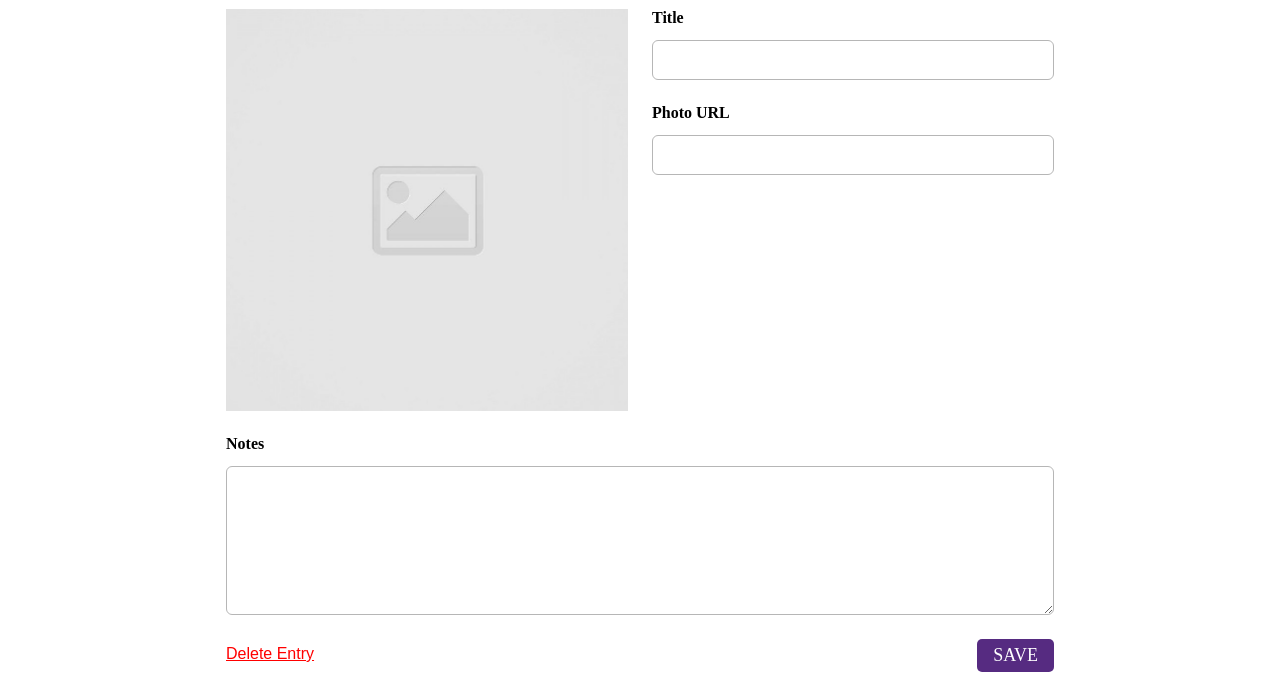
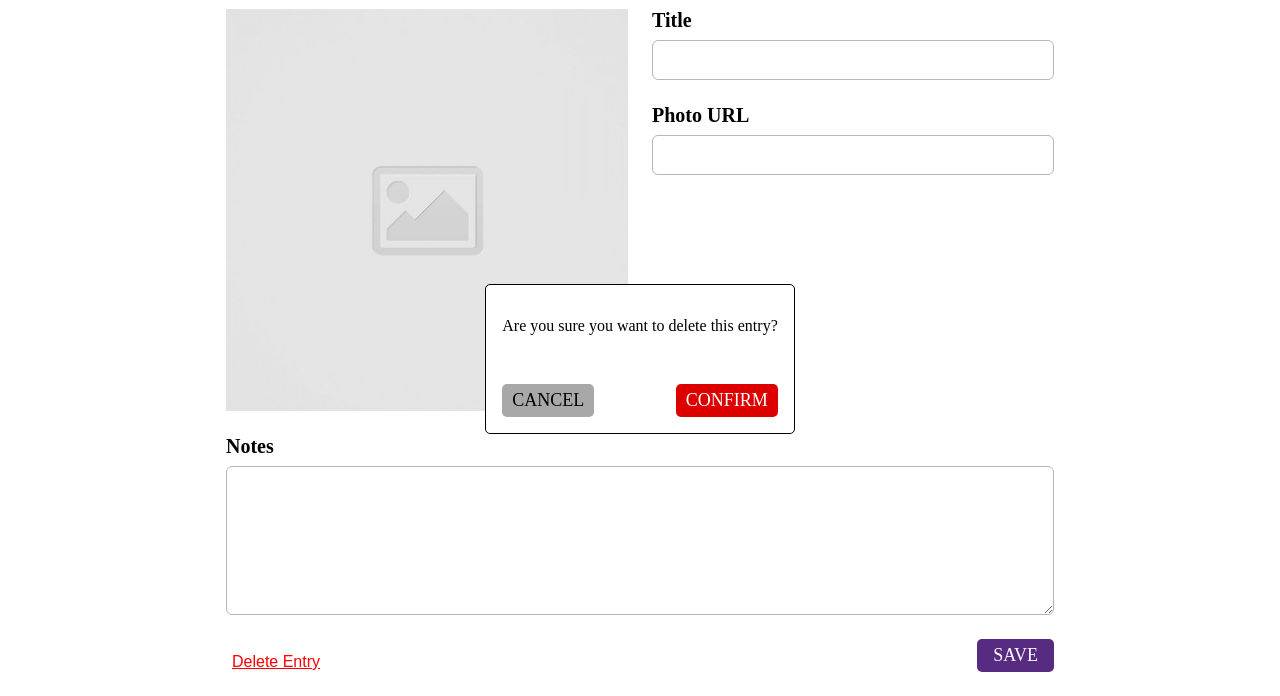
Before and after one commit to ajkim19/code-journal, a website: page index.html in a window 1280 px wide. Shown: the part 132-828 px from the top of the page. Drawn offline with Linux system fonts and the light colour scheme; a web font is replaced by a local one.

Commit message:
Show a confirmation modal when the user clicks Delete Entry #4

```diff
--- a/css/styles.css
+++ b/css/styles.css
@@ -58,6 +58,7 @@ textarea {
 }
 
 label {
+  font-size: 20px;
   height: 22px;
   margin-bottom: 9px;
 }
@@ -115,21 +116,68 @@ ul {
   justify-content: space-between;
 }
 
-.delete-entry {
+.delete-entry-btn {
   width: auto;
+  padding-top: 14px;
   font-family: sans-serif;
   font-size: 16px;
   color: red;
+  text-decoration: underline;
+  text-decoration-line: solid;
+  background-color: white;
+  border: 0;
   align-self: start;
 }
 
 .save-btn {
   width: auto;
+  height: 33px;
   padding: 6px 16px;
   margin-bottom: 24px;
   font-size: 18px;
   color: white;
   background-color: #562b81;
+  border-radius: 5px;
+  border: 0;
+}
+
+.delete-modal {
+  height: 150px;
+  margin-top: 275px;
+  flex-direction: column;
+  justify-content: space-between;
+  border-radius: 5px;
+  border-style: solid;
+  border-width: 1px;
+}
+
+.delete-modal-msg {
+  margin: 16px 0;
+}
+
+.delete-modal-buttons {
+  height: 50px;
+  justify-content: space-between;
+  align-items: end;
+}
+
+.delete-modal-cancel-btn {
+  width: auto;
+  height: 33px;
+  padding: 6px 10px;
+  font-size: 18px;
+  background-color: rgb(168, 168, 168);
+  border-radius: 5px;
+  border: 0;
+}
+
+.delete-modal-confirm-btn {
+  width: auto;
+  height: 33px;
+  padding: 6px 10px;
+  font-size: 18px;
+  color: white;
+  background-color: rgb(220, 0, 0);
   border-radius: 5px;
   border: 0;
 }
--- a/index.html
+++ b/index.html
@@ -52,10 +52,17 @@
             <label for="notes">Notes</label><br />
             <textarea name="notes" id="notes"></textarea><br />
             <div class="row delete-save">
-              <a href="" class="delete-entry">Delete Entry</a>
-              <button class="save-btn">SAVE</button>
+              <button type="button" class="delete-entry-btn">Delete Entry</button>
+              <button type="button" class="save-btn">SAVE</button>
             </div>
           </div>
+          <dialog class="row delete-modal">
+            <div class="delete-modal-msg">Are you sure you want to delete this entry?</div>
+            <div class="row delete-modal-buttons">
+              <button type="button" class="delete-modal-cancel-btn">CANCEL</button>
+              <button type="button" class="delete-modal-confirm-btn">CONFIRM</button>
+            </div>
+          </dialog>
         </form>
       </div>
       <div data-view="entries" class="entries-view">
--- a/js/main.js
+++ b/js/main.js
@@ -34,6 +34,18 @@ if (!$newBtn)
 const $codeJournalHeaderEntries = document.querySelector("#code-journal-header-entries");
 if (!$codeJournalHeaderEntries)
     throw new Error('$codeJournalHeaderEntries does not exist');
+const $deleteEntryBtn = document.querySelector(".delete-entry-btn");
+if (!$deleteEntryBtn)
+    throw new Error('$deleteEntryBtn does not exist');
+const $deleteModal = document.querySelector(".delete-modal");
+if (!$deleteModal)
+    throw new Error('$deleteModal does not exist');
+const $deleteModalCancelBtn = document.querySelector(".delete-modal-cancel-btn");
+if (!$deleteModalCancelBtn)
+    throw new Error('$deleteModalCancelBtn does not exist');
+const $deleteModalConfirmBtn = document.querySelector(".delete-entry-btn");
+if (!$deleteModalConfirmBtn)
+    throw new Error('$deleteModalConfirmBtn does not exist');
 // Changes the photo preview using the given photo URL input
 function changePhotoPreview() {
     if ($photoURL && $photoPreview) {
@@ -228,3 +240,13 @@ $entriesList.addEventListener('click', (event) => {
     // Updates the title of the entry-form view
     $entryFormHeader.textContent = "Edit Entry";
 });
+$deleteEntryBtn.addEventListener("click", () => {
+    console.log("Showing delete modal");
+    $deleteModal.show();
+});
+// $deleteModalCancelBtn.addEventListener("click", () => {
+//   $deleteModal.close();
+// })
+// $deleteModalConfirmBtn.addEventListener("click", () => {
+//   $deleteModal.close();
+// })
```
Also changed, not shown: ts/main.ts (+20 -1 lines).
